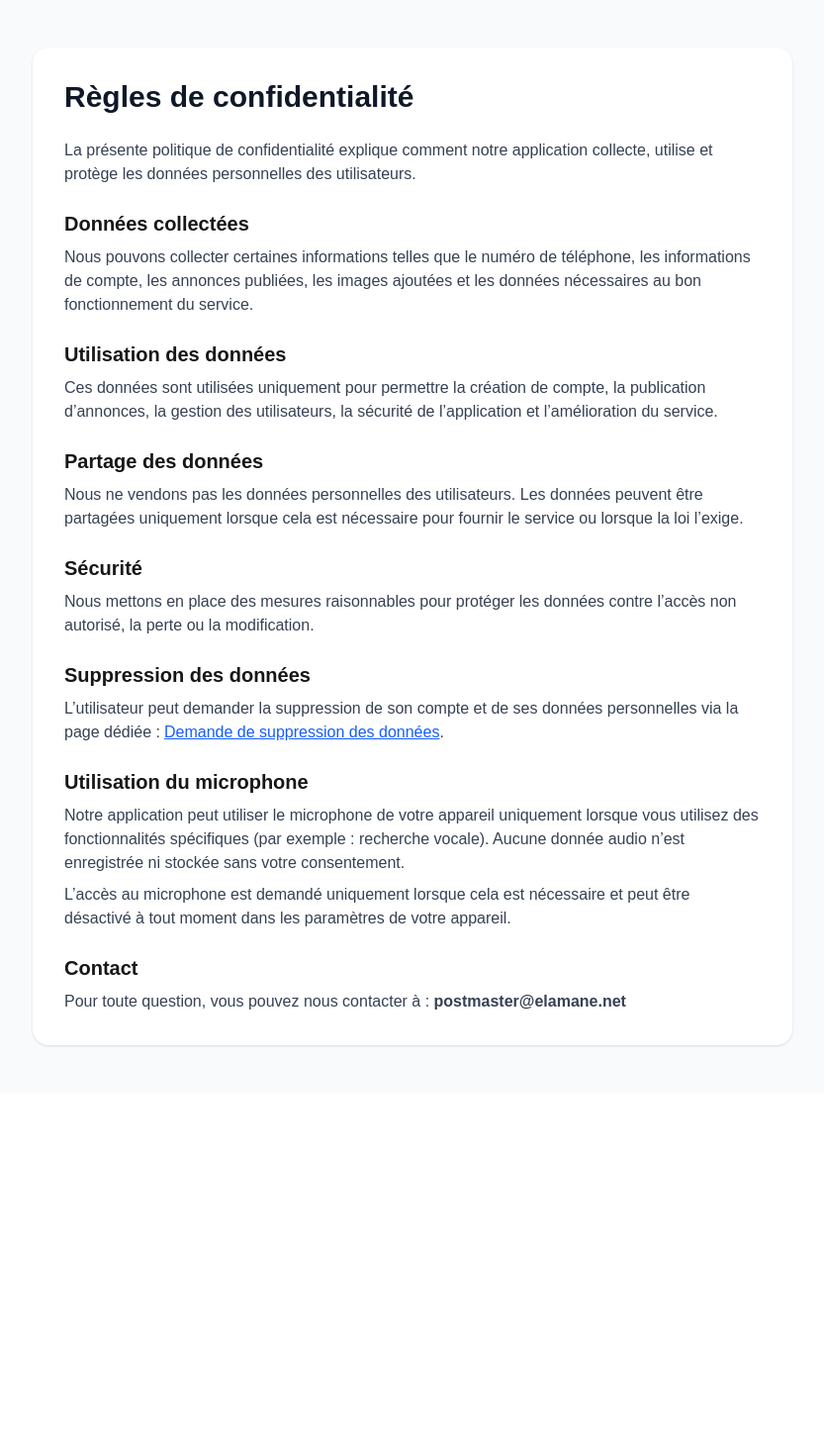
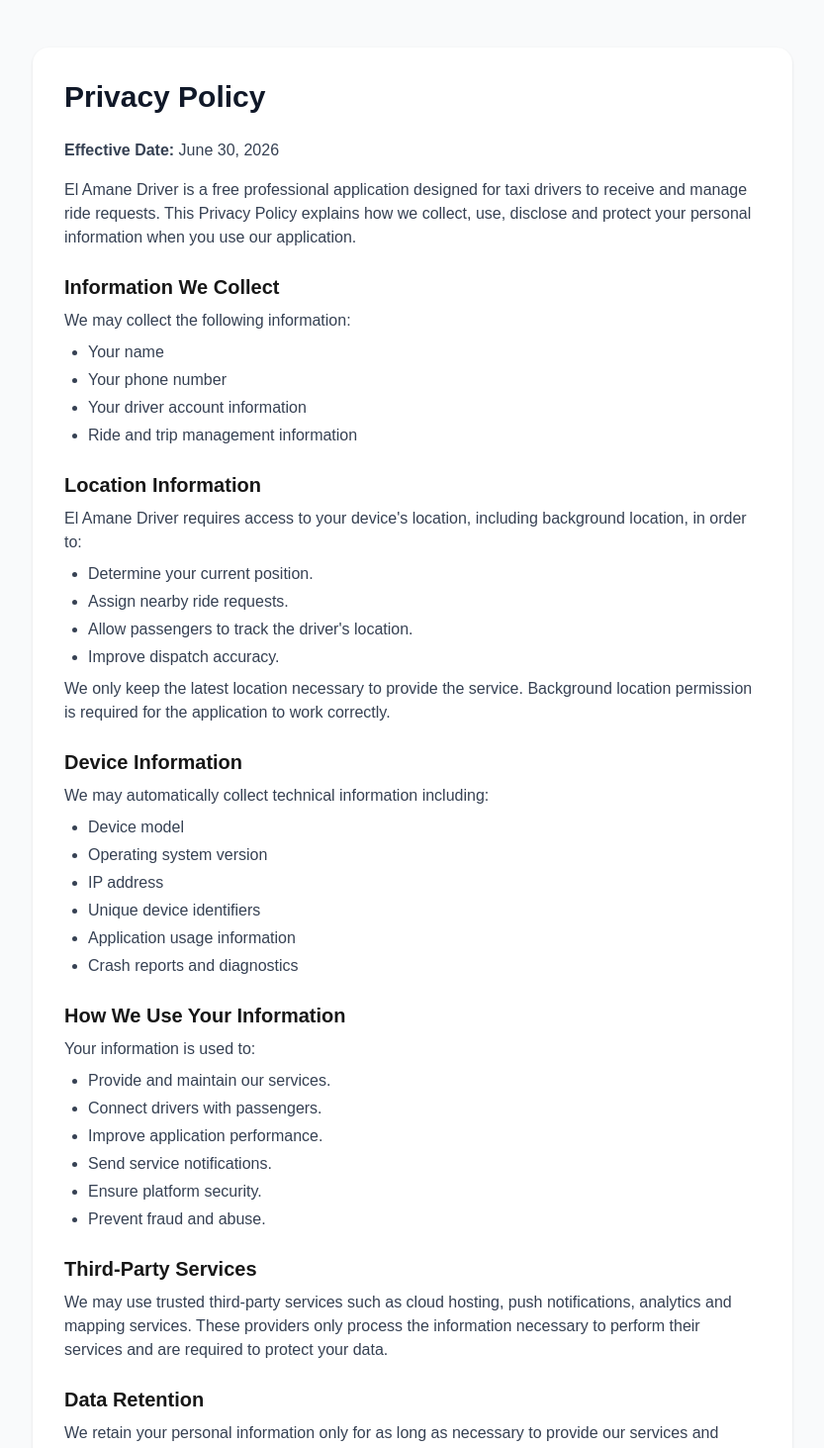
Before and after one commit to Yacoub1989/biiliiReact, a Next.js app: page /confidentialiteElAmane in a window 1280 px wide. Shown: the top 1463 px of the page at 99% size, without its empty margins (223-1056 px from the left). Before the commit the page ends 1104 px from the top, so only its background shows below. Built offline with nearby package versions, Linux system fonts and the light colour scheme; no server answers.

Commit message:
revoir confidentialite

```diff
--- a/app/confidentialiteElAmane/page.tsx
+++ b/app/confidentialiteElAmane/page.tsx
@@ -3,85 +3,170 @@
     <main className="min-h-screen bg-gray-50 px-6 py-12">
       <div className="mx-auto max-w-3xl rounded-2xl bg-white p-8 shadow-sm">
         <h1 className="mb-6 text-3xl font-bold text-gray-900">
-          Règles de confidentialité
+          Privacy Policy
         </h1>
 
         <p className="mb-4 text-gray-700">
-          La présente politique de confidentialité explique comment notre
-          application collecte, utilise et protège les données personnelles des
-          utilisateurs.
+          <strong>Effective Date:</strong> June 30, 2026
+        </p>
+
+        <p className="text-gray-700">
+          El Amane Driver is a free professional application designed for taxi
+          drivers to receive and manage ride requests. This Privacy Policy
+          explains how we collect, use, disclose and protect your personal
+          information when you use our application.
         </p>
 
         <h2 className="mt-6 mb-2 text-xl font-semibold">
-          Données collectées
+          Information We Collect
         </h2>
+
         <p className="text-gray-700">
-          Nous pouvons collecter certaines informations telles que le numéro de
-          téléphone, les informations de compte, les annonces publiées, les
-          images ajoutées et les données nécessaires au bon fonctionnement du
-          service.
+          We may collect the following information:
+        </p>
+
+        <ul className="mt-2 list-disc pl-6 text-gray-700 space-y-1">
+          <li>Your name</li>
+          <li>Your phone number</li>
+          <li>Your driver account information</li>
+          <li>Ride and trip management information</li>
+        </ul>
+
+        <h2 className="mt-6 mb-2 text-xl font-semibold">
+          Location Information
+        </h2>
+
+        <p className="text-gray-700">
+          El Amane Driver requires access to your device's location, including
+          background location, in order to:
+        </p>
+
+        <ul className="mt-2 list-disc pl-6 text-gray-700 space-y-1">
+          <li>Determine your current position.</li>
+          <li>Assign nearby ride requests.</li>
+          <li>Allow passengers to track the driver's location.</li>
+          <li>Improve dispatch accuracy.</li>
+        </ul>
+
+        <p className="mt-2 text-gray-700">
+          We only keep the latest location necessary to provide the service.
+          Background location permission is required for the application to work
+          correctly.
         </p>
 
         <h2 className="mt-6 mb-2 text-xl font-semibold">
-          Utilisation des données
+          Device Information
         </h2>
+
         <p className="text-gray-700">
-          Ces données sont utilisées uniquement pour permettre la création de
-          compte, la publication d’annonces, la gestion des utilisateurs, la
-          sécurité de l’application et l’amélioration du service.
+          We may automatically collect technical information including:
+        </p>
+
+        <ul className="mt-2 list-disc pl-6 text-gray-700 space-y-1">
+          <li>Device model</li>
+          <li>Operating system version</li>
+          <li>IP address</li>
+          <li>Unique device identifiers</li>
+          <li>Application usage information</li>
+          <li>Crash reports and diagnostics</li>
+        </ul>
+
+        <h2 className="mt-6 mb-2 text-xl font-semibold">
+          How We Use Your Information
+        </h2>
+
+        <p className="text-gray-700">
+          Your information is used to:
+        </p>
+
+        <ul className="mt-2 list-disc pl-6 text-gray-700 space-y-1">
+          <li>Provide and maintain our services.</li>
+          <li>Connect drivers with passengers.</li>
+          <li>Improve application performance.</li>
+          <li>Send service notifications.</li>
+          <li>Ensure platform security.</li>
+          <li>Prevent fraud and abuse.</li>
+        </ul>
+
+        <h2 className="mt-6 mb-2 text-xl font-semibold">
+          Third-Party Services
+        </h2>
+
+        <p className="text-gray-700">
+          We may use trusted third-party services such as cloud hosting, push
+          notifications, analytics and mapping services. These providers only
+          process the information necessary to perform their services and are
+          required to protect your data.
         </p>
 
         <h2 className="mt-6 mb-2 text-xl font-semibold">
-          Partage des données
+          Data Retention
         </h2>
+
         <p className="text-gray-700">
-          Nous ne vendons pas les données personnelles des utilisateurs. Les
-          données peuvent être partagées uniquement lorsque cela est nécessaire
-          pour fournir le service ou lorsque la loi l’exige.
+          We retain your personal information only for as long as necessary to
+          provide our services and comply with legal obligations.
         </p>
 
         <h2 className="mt-6 mb-2 text-xl font-semibold">
-          Sécurité
+          Your Rights
         </h2>
+
         <p className="text-gray-700">
-          Nous mettons en place des mesures raisonnables pour protéger les
-          données contre l’accès non autorisé, la perte ou la modification.
+          You have the right to access, update or request the deletion of your
+          personal information at any time.
         </p>
 
         <h2 className="mt-6 mb-2 text-xl font-semibold">
-          Suppression des données
+          Delete Your Account
         </h2>
+
         <p className="text-gray-700">
-          L’utilisateur peut demander la suppression de son compte et de ses
-          données personnelles via la page dédiée :
+          You may request the deletion of your account and personal data by
+          visiting:
           <a
             href="/suppression-donnees"
             className="ml-1 font-medium text-blue-600 underline"
           >
-            Demande de suppression des données
-          </a>.
+            Account & Data Deletion
+          </a>
         </p>
 
         <h2 className="mt-6 mb-2 text-xl font-semibold">
-          Utilisation du microphone
+          Children's Privacy
         </h2>
 
         <p className="text-gray-700">
-          Notre application peut utiliser le microphone de votre appareil uniquement
-          lorsque vous utilisez des fonctionnalités spécifiques (par exemple : recherche vocale).
-          Aucune donnée audio n’est enregistrée ni stockée sans votre consentement.
-        </p>
-
-        <p className="text-gray-700 mt-2">
-          L’accès au microphone est demandé uniquement lorsque cela est nécessaire et peut
-          être désactivé à tout moment dans les paramètres de votre appareil.
+          Our services are not intended for children under the age of 13. We do
+          not knowingly collect personal information from children.
         </p>
 
         <h2 className="mt-6 mb-2 text-xl font-semibold">
-          Contact
+          Security
         </h2>
+
         <p className="text-gray-700">
-          Pour toute question, vous pouvez nous contacter à :
+          We implement reasonable technical and organizational measures to
+          protect your information against unauthorized access, disclosure,
+          alteration or destruction.
+        </p>
+
+        <h2 className="mt-6 mb-2 text-xl font-semibold">
+          Changes to This Privacy Policy
+        </h2>
+
+        <p className="text-gray-700">
+          We may update this Privacy Policy from time to time. Any changes will
+          be published on this page with a new effective date.
+        </p>
+
+        <h2 className="mt-6 mb-2 text-xl font-semibold">
+          Contact Us
+        </h2>
+
+        <p className="text-gray-700">
+          If you have any questions regarding this Privacy Policy, please
+          contact us at:
           <strong> postmaster@elamane.net</strong>
         </p>
       </div>
```
